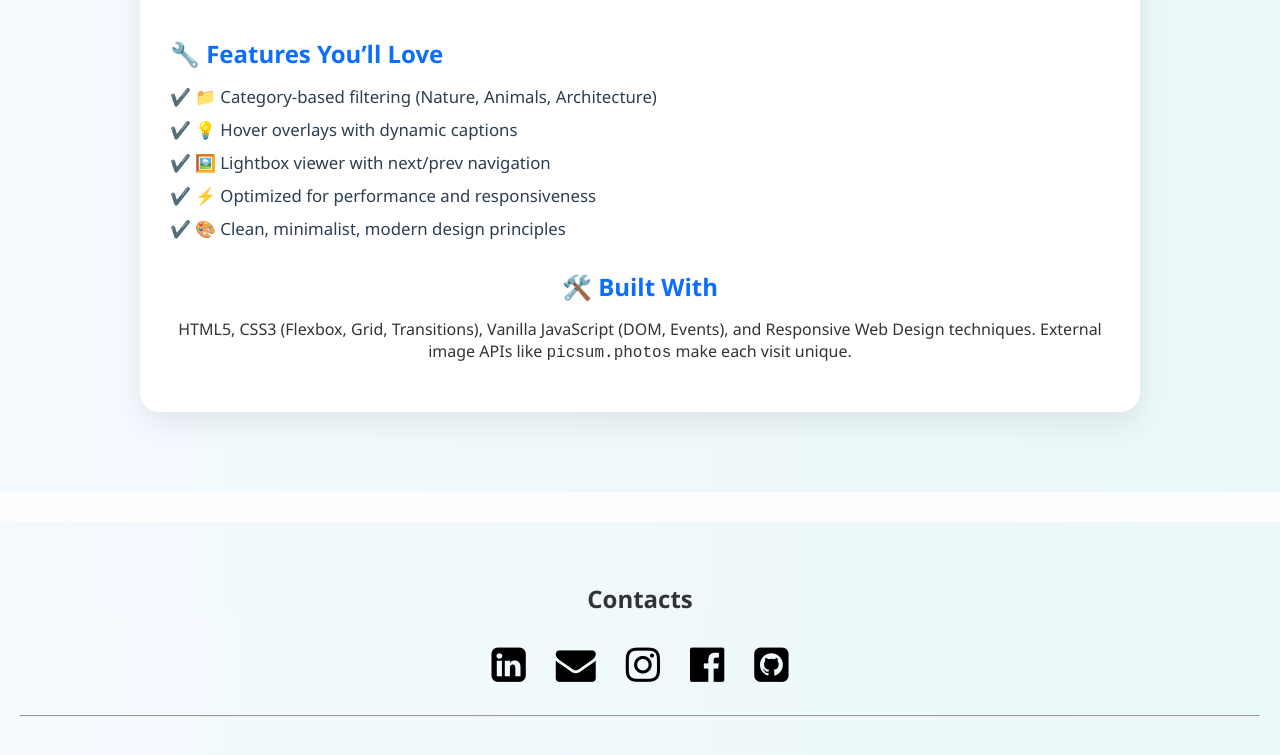
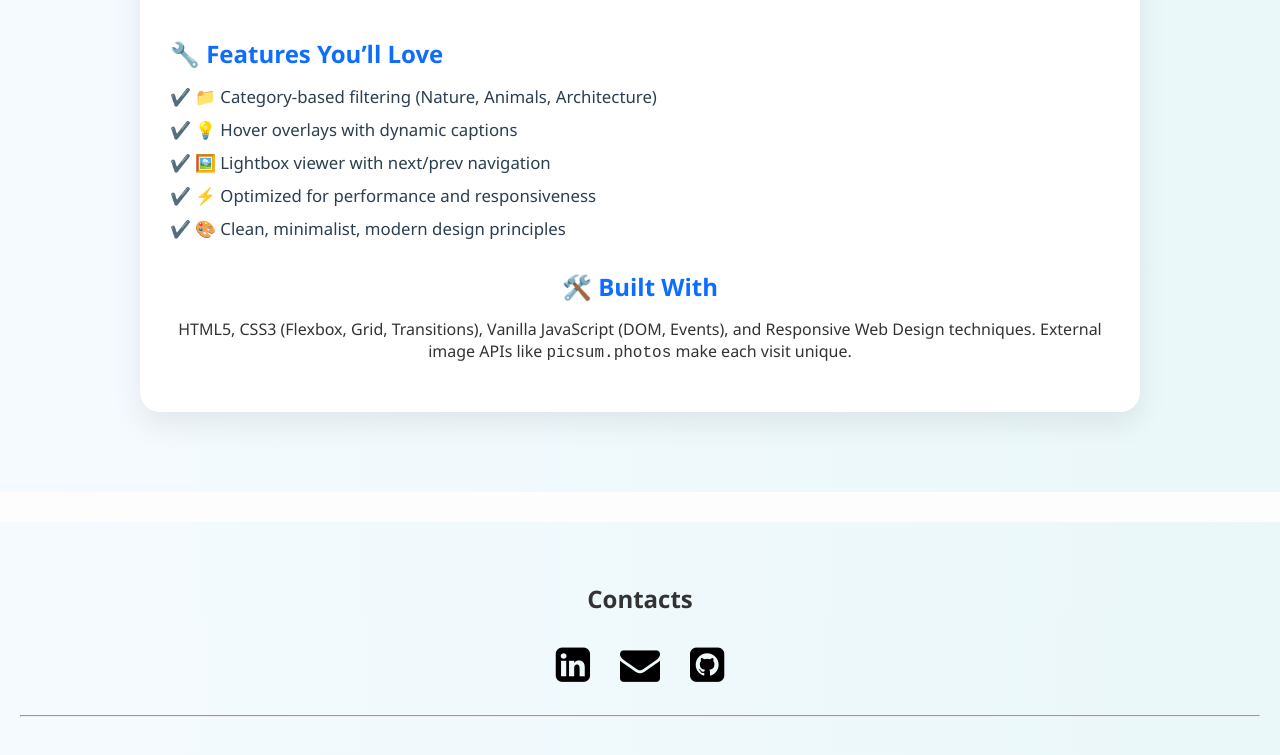
Before and after one commit to Amitraikwar9198/Gallary, a plain HTML site: page index.html in a window 1280 px wide. Shown: the part 6083-6838 px from the top of the page. Drawn offline with Linux system fonts and the light colour scheme.

Commit message:
index.html

```diff
--- a/index.html
+++ b/index.html
@@ -102,7 +102,7 @@
           target="_main">
           <i class="fa fa-envelope" aria-hidden="true"></i></a>
       </div>
-      <div class="instragram">
+<!--       <div class="instragram">
         <a href="https://www.instagram.com/mr_.amit_kashyap?igsh=MTNoNWNibXcyZjFpdw==">
           <i class="fa fa-instagram" aria-hidden="true"></i>
         </a>
@@ -111,7 +111,7 @@
         <a href="https://www.facebook.com/profile.php?id=61559569580593&mibextid=ZbWKwL">
           <i class="fa fa-facebook-official" aria-hidden="true"></i>
         </a>
-      </div>
+      </div> -->
      <div class="github">
         <a href="https://github.com/Amitraikwar9198">
           <i class="fa fa-github-square" aria-hidden="true"></i>
```
